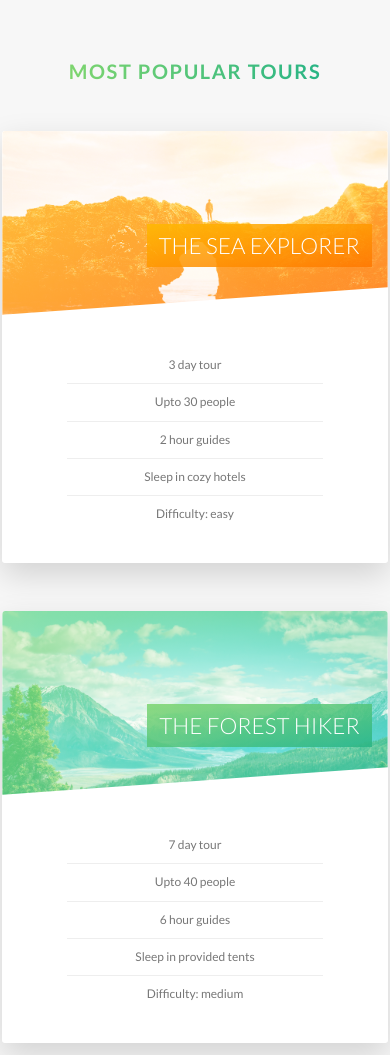
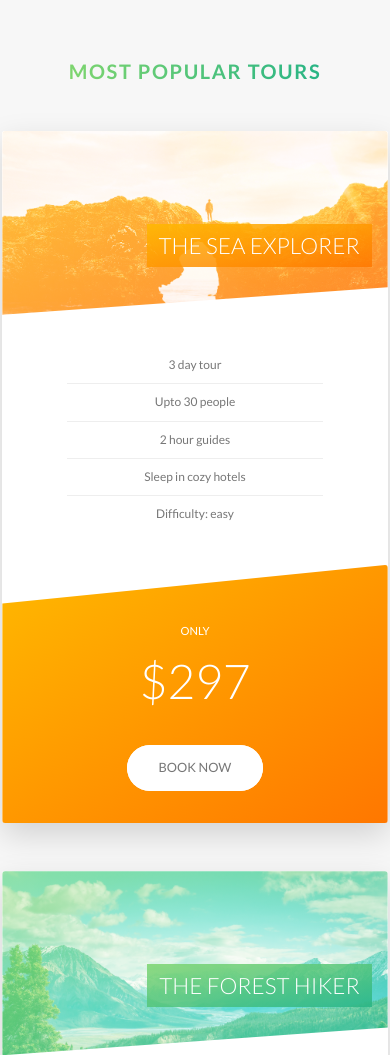
Before and after one commit to VisheshSingh/natours, a website: page index.html in a window 390 px wide. Shown: the part 2481-3536 px from the top of the page. Drawn offline with Linux system fonts and the light colour scheme.

Commit message:
Tours section responsive

```diff
--- a/sass/components/_card.scss
+++ b/sass/components/_card.scss
@@ -156,7 +156,7 @@
     }
   }
 
-  // FORONT SIDE STYLING
+  // FRONT SIDE STYLING
   &__cta {
     position: absolute;
     top: 50%;
@@ -181,4 +181,48 @@
     font-size: 6rem;
     font-weight: 300;
   }
+
+  @include respond(tab-port) {
+    // FUNCTIONALITY
+    height: auto;
+    background-color: $color-white;
+    border-radius: 3px;
+    box-shadow: 0 1.5rem 4rem rgba($color-black, 0.15);
+
+    &__side {
+      height: auto;
+      position: relative;
+      box-shadow: none;
+
+      &--back {
+        transform: rotateY(0deg);
+        clip-path: polygon(0 15%, 100% 0, 100% 100%, 0 100%);
+      }
+    }
+
+    &:hover &__side--front {
+      transform: rotateY(-180deg);
+    }
+    &:hover &__side--back {
+      transform: rotateY(0deg);
+    }
+
+    // FRONT SIDE STYLING
+    &__cta {
+      position: relative;
+      top: 0%;
+      left: 0%;
+      transform: translate(0%);
+      width: 100%;
+      padding: 7rem 4rem 4rem 4rem;
+    }
+
+    &__price-box {
+      margin-bottom: 3rem;
+    }
+
+    &__price-value {
+      font-size: 6rem;
+    }
+  }
 }
```
Also changed, not shown: css/style.css.
